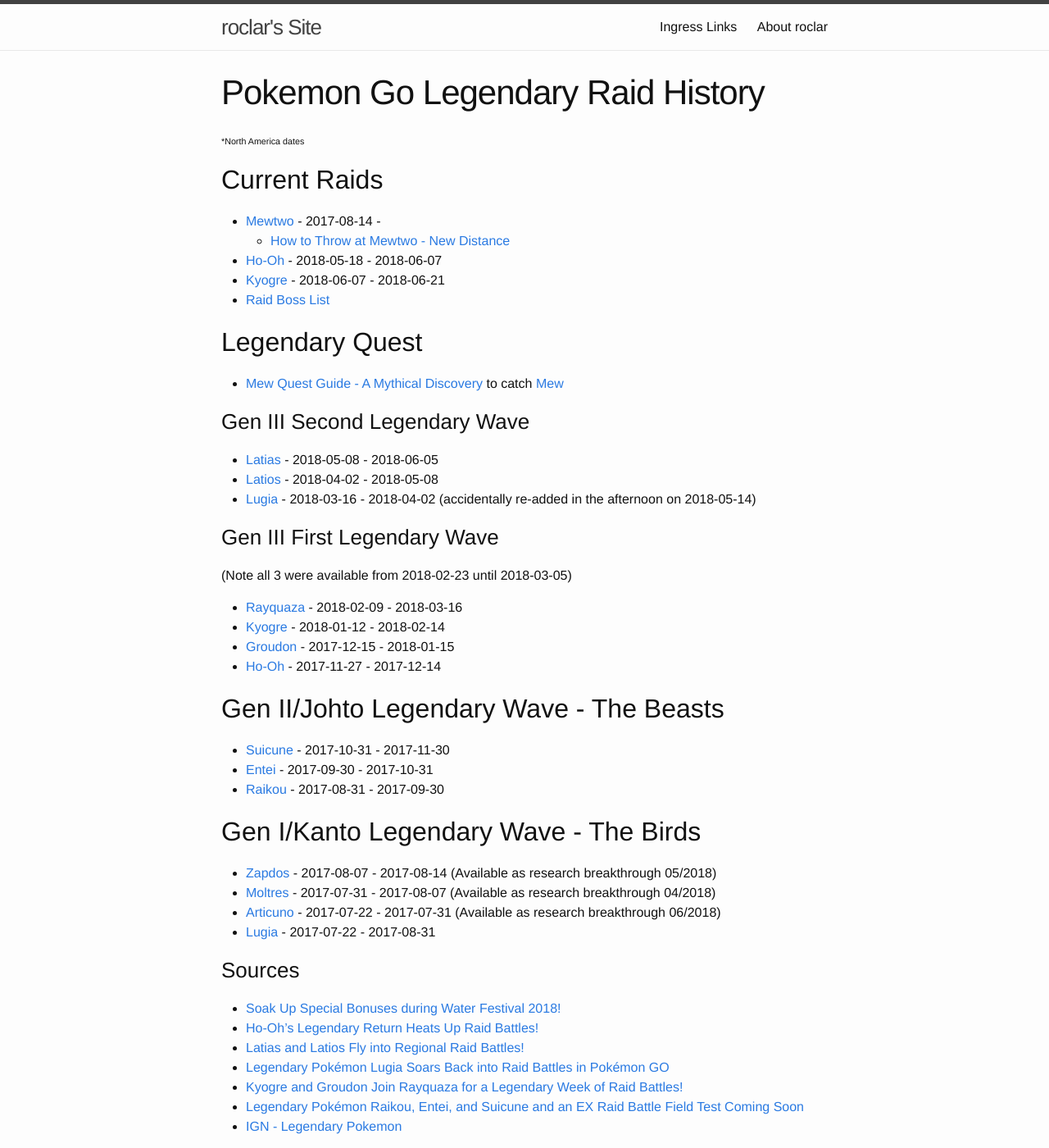
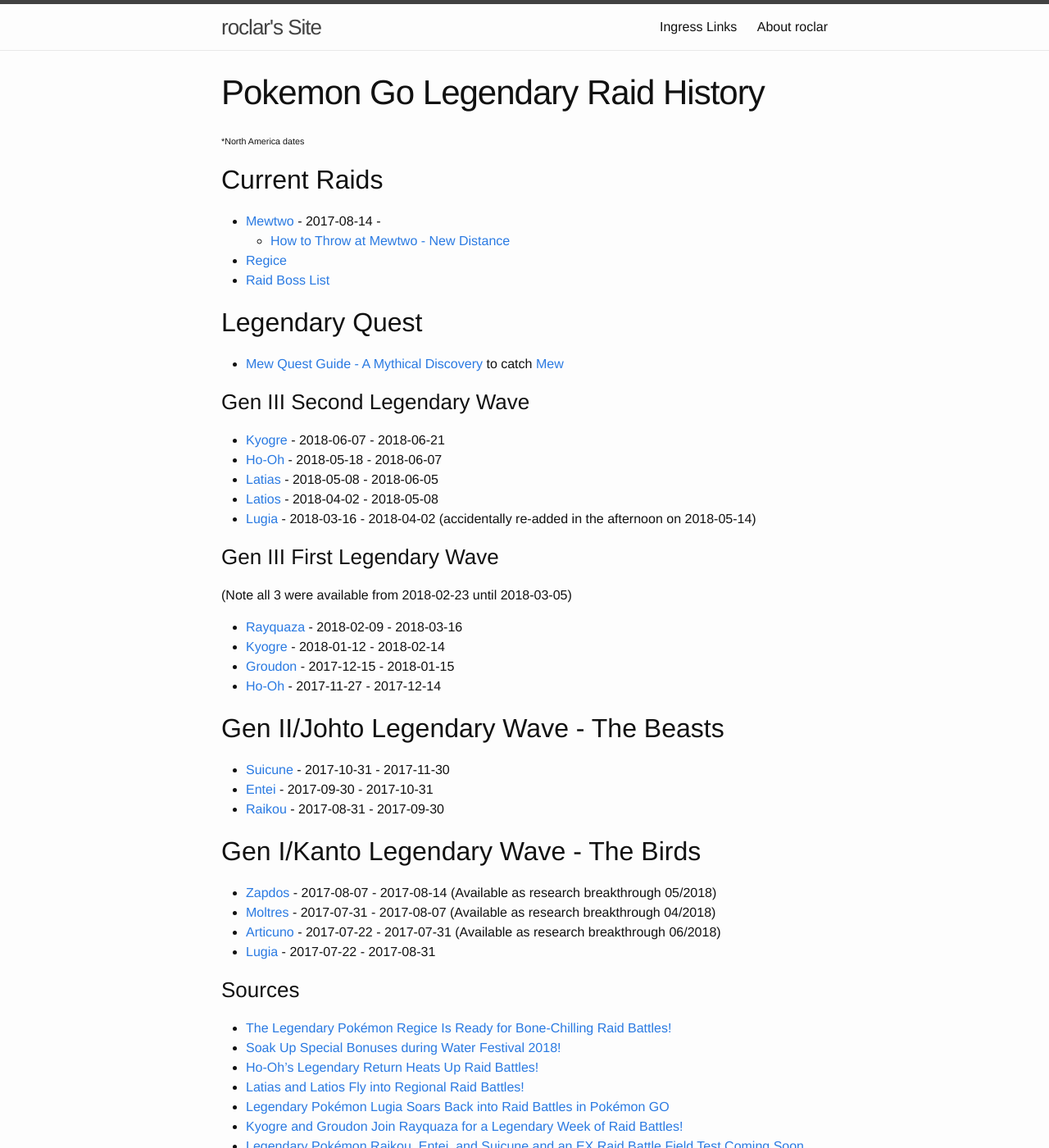
Before and after one commit to roclar/roclar.github.io, a Jekyll site: the page built from PoGoLegendaryHistory.md, in a window 1280 px wide and 1400 px high. Shown: the whole window at 82% size. Built offline with Jekyll 4.4.1, drawn with Linux system fonts in a browser that asks for light colours.

Commit message:
added Regice and archived Ho-Oh and Kyogre

```diff
--- a/PoGoLegendaryHistory.md
+++ b/PoGoLegendaryHistory.md
@@ -8,14 +8,15 @@
 ## Current Raids
 - [Mewtwo](https://db.pokemongohub.net/pokemon/150) - 2017-08-14 -
     - [How to Throw at Mewtwo - New Distance](https://www.youtube.com/watch?v=hmo9-FMX7CU)
-- [Ho-Oh](https://db.pokemongohub.net/pokemon/250) - 2018-05-18 - 2018-06-07
-- [Kyogre](https://db.pokemongohub.net/pokemon/382) - 2018-06-07 - 2018-06-21
+- [Regice](https://db.pokemongohub.net/pokemon/378)
 - [Raid Boss List](https://pokemongo.gamepress.gg/raid-boss-list)
 
 ## Legendary Quest
 - [Mew Quest Guide - A Mythical Discovery](https://pokemongohub.net/post/guide/a-mythical-discovery-guide/) to catch [Mew](https://db.pokemongohub.net/pokemon/151)
 
 ### Gen III Second Legendary Wave
+- [Kyogre](https://db.pokemongohub.net/pokemon/382) - 2018-06-07 - 2018-06-21
+- [Ho-Oh](https://db.pokemongohub.net/pokemon/250) - 2018-05-18 - 2018-06-07
 - [Latias](https://db.pokemongohub.net/pokemon/380) - 2018-05-08 - 2018-06-05
 - [Latios](https://db.pokemongohub.net/pokemon/381) - 2018-04-02 - 2018-05-08
 - [Lugia](https://db.pokemongohub.net/pokemon/249) - 2018-03-16 - 2018-04-02 (accidentally re-added in the afternoon on 2018-05-14)
@@ -39,6 +40,7 @@
 - [Lugia](https://db.pokemongohub.net/pokemon/249) - 2017-07-22 - 2017-08-31
 
 ### Sources
+- [The Legendary Pokémon Regice Is Ready for Bone-Chilling Raid Battles!](https://pokemongolive.com/en/post/legendary-regice/)
 - [Soak Up Special Bonuses during Water Festival 2018!](https://pokemongolive.com/post/waterfestival2018/)
 - [Ho-Oh’s Legendary Return Heats Up Raid Battles!](https://pokemongolive.com/post/legendary-hooh051818/)
 - [Latias and Latios Fly into Regional Raid Battles!](https://pokemongolive.com/post/legendary-latioslatias/)
```
